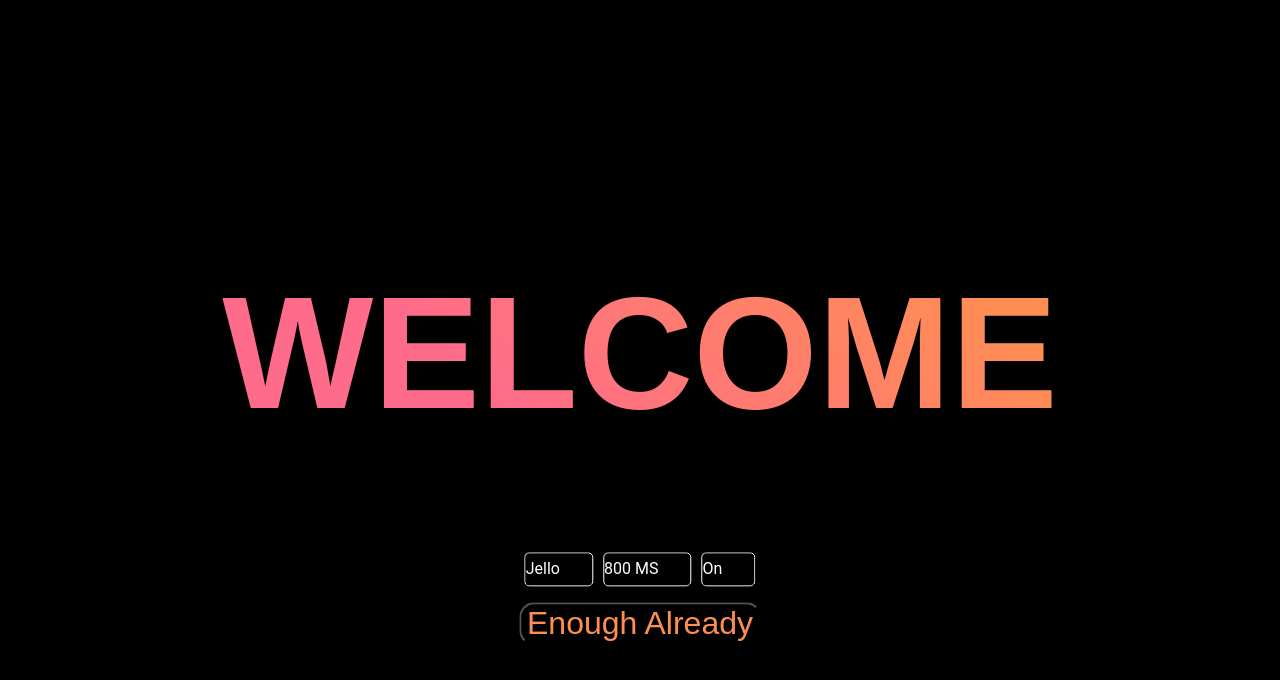
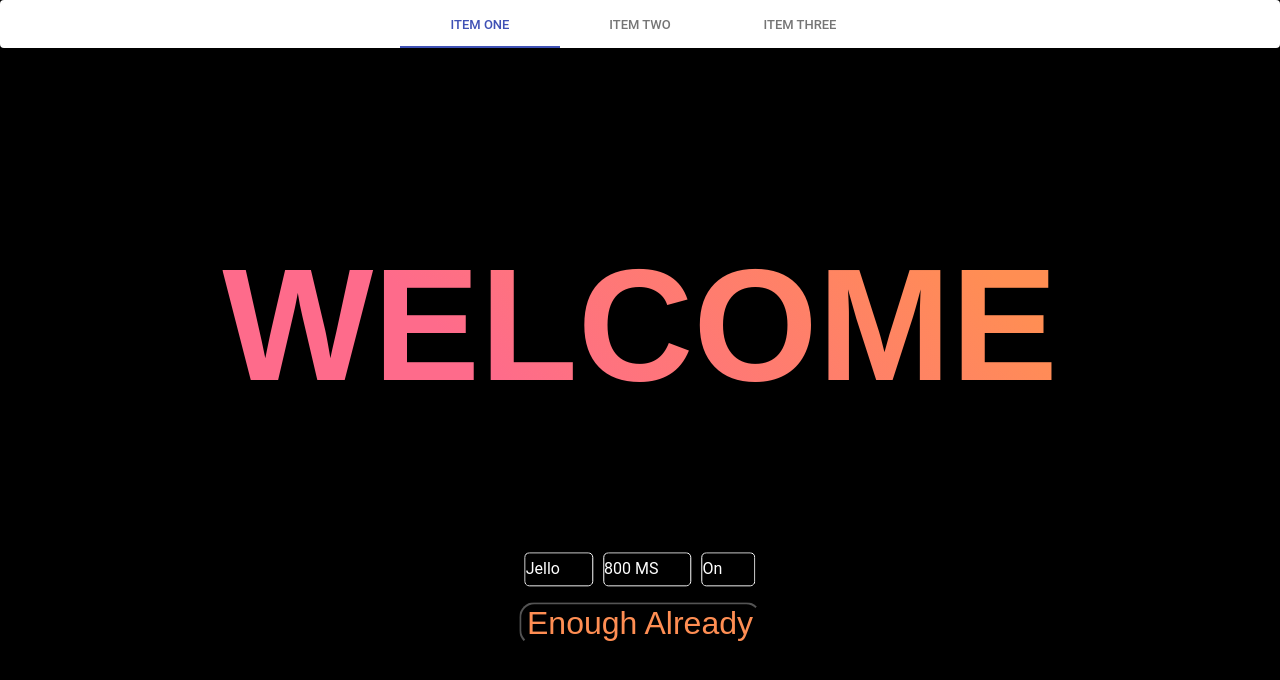
Before and after one commit to LoadAlready/dynamic-resume, a React (Create React App) app: page / in a window 1280 px wide. Shown: the top 680 px of the page. Built offline with nearby package versions, Linux system fonts and the light colour scheme.

Commit message:
working with material ui tabs to create navbar

```diff
--- a/src/App.css
+++ b/src/App.css
@@ -1,42 +1,17 @@
-.App {
-  text-align: center;
-}
-
-.App-logo {
-  animation: App-logo-spin infinite 20s linear;
-  height: 80px;
-}
-
-.App-header {
-  background-color: #222;
-  height: 150px;
-  padding: 20px;
-  color: white;
-}
-
-.App-title {
-  font-size: 1.5em;
-}
-
-.App-intro {
-  font-size: large;
-}
-
-@keyframes App-logo-spin {
-  from {
-    transform: rotate(0deg);
-  }
-  to {
-    transform: rotate(360deg);
-  }
-}
-
-.welcome-container {
+.app {
   height: 100vh;
   width: 100vw;
   position: relative;
 
   background-color: black;
+}
+.navbar {
+  color: white;
+  background-color: black !important;
+}
+
+.welcome-container {
+  text-align: center;
 }
 .welcome-component {
   position: absolute;
--- a/src/App.js
+++ b/src/App.js
@@ -1,12 +1,15 @@
-import React, { Component } from 'react';
-import Welcome from './containers/Welcome'
-import 'animate.css'
-import './App.css';
+import React, { Component } from "react";
+import Welcome from "./containers/Welcome";
+import "animate.css";
+import "./App.css";
+
+import Navbar from "./components/Navbar";
 
 class App extends Component {
   render() {
     return (
-      <div className="App">
+      <div className="app">
+        <Navbar />
         <Welcome />
       </div>
     );
--- /dev/null
+++ b/src/components/Navbar.js
@@ -0,0 +1,48 @@
+import React from "react";
+import PropTypes from "prop-types";
+import { withStyles } from "@material-ui/core/styles";
+import Paper from "@material-ui/core/Paper";
+import Tabs from "@material-ui/core/Tabs";
+import Tab from "@material-ui/core/Tab";
+
+const styles = {
+  root: {
+    flexGrow: 1
+  }
+};
+
+class CenteredTabs extends React.Component {
+  state = {
+    value: 0
+  };
+
+  handleChange = (event, value) => {
+    this.setState({ value });
+  };
+
+  render() {
+    const { classes } = this.props;
+
+    return (
+      <Paper className={classes.root}>
+        <Tabs
+          value={this.state.value}
+          onChange={this.handleChange}
+          indicatorColor="primary"
+          textColor="primary"
+          centered
+        >
+          <Tab label="Item One" />
+          <Tab label="Item Two" />
+          <Tab label="Item Three" />
+        </Tabs>
+      </Paper>
+    );
+  }
+}
+
+CenteredTabs.propTypes = {
+  classes: PropTypes.object.isRequired
+};
+
+export default withStyles(styles)(CenteredTabs);
```
